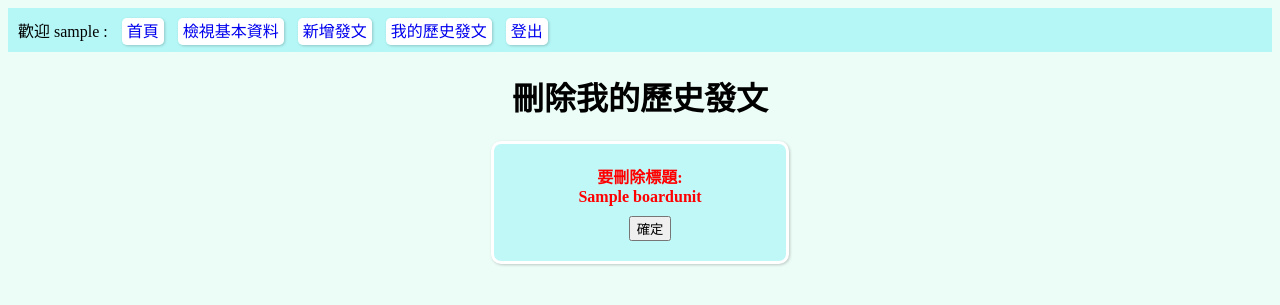
After one commit to Ohnokaoru/message_board_report, a Django app: page /delete-myboardunit/1 in a window 1280 px wide. The commit adds this page. Shown: the top 305 px of the page. Run offline with Django 5.2, Linux system fonts and the light colour scheme; a user stored in the database is signed in; tables that the repository leaves empty hold one stand-in row (values such as "Sample post").

Commit message:
完成delete-myboardunit

```diff
--- /dev/null
+++ b/boardunit/templates/boardunit/delete-myboardunit.html
@@ -0,0 +1,23 @@
+{% extends "base.html" %}
+{% load static %}
+{% block title%}刪除我的歷史發文{% endblock %}
+
+{% block content%}
+<div id="title">
+    <h1>刪除我的歷史發文</h1>
+</div>
+
+<div id="delete-myboardunit-form">
+    <form action="" method="POST">
+        {%csrf_token%}
+        <label for="{{myboardunit.subject.id_for_label}}">要刪除標題:</label> <br>
+
+        {{myboardunit.subject}} <br>
+
+
+        <input type="submit" name="submit-button" id="submit-button" value="確定">
+
+
+    </form>
+</div>
+{% endblock %}
--- a/boardunit/templates/boardunit/edit-myboardunit.html
+++ b/boardunit/templates/boardunit/edit-myboardunit.html
@@ -11,7 +11,7 @@
     <form action="" method="POST">
         {%csrf_token%}
         <label for="{{form.subject.id_for_label}}">標題</label>
-        {{form.subject}} <br>
+        {{form.subject}}<br>
 
         <label for="{{form.text.id_for_label}}">內容</label> <br>
         {{form.text}} <br>
@@ -19,6 +19,10 @@
         <label for="{{form.captcha.id_for_label}}">輸入驗證碼</label> <br>
         {{form.captcha}} <br>
 
+
+        <div id="message">
+            {{message}}
+        </div>
 
         <div id="errors">
             {% for field in form %}
--- a/boardunit/urls.py
+++ b/boardunit/urls.py
@@ -12,4 +12,9 @@ urlpatterns = [
         views.edit_myboardunit,
         name="edit-myboardunit",
     ),
+    path(
+        "delete-myboardunit/<int:boardunit_id>",
+        views.delete_myboardunit,
+        name="delete-myboardunit",
+    ),
 ]
--- a/boardunit/views.py
+++ b/boardunit/views.py
@@ -89,6 +89,7 @@ def review_myboardunit(request):
 
 # 修改我的歷史發文
 def edit_myboardunit(request, boardunit_id):
+    message = ""
     try:
         myboardunit = BoardUnit.objects.get(
             id=boardunit_id, userprofile=request.user.userprofile
@@ -104,11 +105,32 @@ def edit_myboardunit(request, boardunit_id):
             myboardunitform.save()
             return redirect("review-detail", boardunit_id=boardunit_id)
 
+        else:
+            message = "資料錯誤"
+
     else:
         form = BoardUnitForm(instance=myboardunit)
 
     return render(
         request,
         "boardunit/edit-myboardunit.html",
-        {"form": form, "myboardunit": myboardunit},
+        {"form": form, "myboardunit": myboardunit, "message": message},
     )
+
+
+# 刪除我的歷史發文
+def delete_myboardunit(request, boardunit_id):
+    try:
+        myboardunit = BoardUnit.objects.get(
+            id=boardunit_id, userprofile=request.user.userprofile
+        )
+    except BoardUnit.DoesNotExist:
+        return redirect("review-myboardunit")
+
+    if request.method == "POST":
+        myboardunit.delete()
+        return redirect("review-myboardunit")
+
+    return render(
+        request, "boardunit/delete-myboardunit.html", {"myboardunit": myboardunit}
+    )
--- a/static/css/style.css
+++ b/static/css/style.css
@@ -19,7 +19,8 @@ body {
 #all-boardunit,
 #review-boardunit,
 #review-myboardunit,
-#edit-myboardunit-form {
+#edit-myboardunit-form,
+#delete-myboardunit-form {
     margin: auto;
     padding: 20px;
     background-color: rgb(192, 247, 247);
@@ -102,3 +103,10 @@ body {
     border-radius: 10px;
 
 }
+
+#delete-myboardunit-form {
+    width: 20%;
+    text-align: center;
+    color: red;
+    font-weight: 700;
+}
```
Also changed, not shown: boardunit/templates/boardunit/review-detail.html (+12 -2 lines), static/images/x.png (added).
